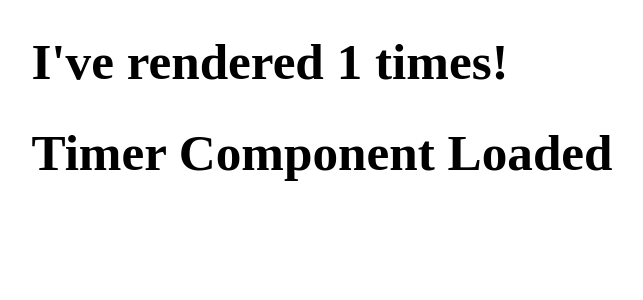
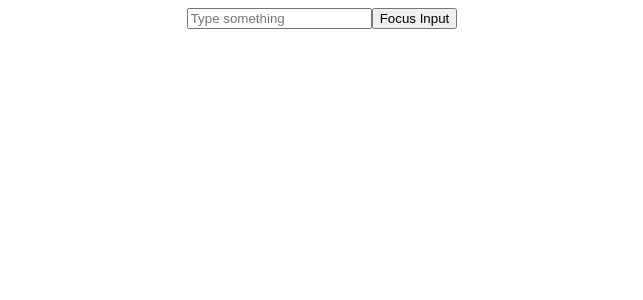
Before and after one commit to rohitware/react-skill-builder, a React (Vite) app: page / in a window 1280 px wide. Shown: the top 300 px of the page, without its empty margins (318-961 px from the left). Built offline with nearby package versions, Linux system fonts and the light colour scheme.

Commit message:
useRef Example

```diff
--- a/src/App.jsx
+++ b/src/App.jsx
@@ -9,6 +9,7 @@ import Form from "./useState/Form";
 import Users from "./UseEffect/Users";
 import Timer from "./UseEffect/Timer";
 import Interval from "./UseEffect/Interval";
+import Autofucus from "./UseRef/Focus";
 
 function App() {
   return (
@@ -22,8 +23,9 @@ function App() {
         {/* <Counter />
         <Form /> */}
         {/* <Users /> */}
-        <Timer />
-        <Interval />
+        {/* <Timer />
+        <Interval /> */}
+        <Autofucus />
       </div>
     </>
   );
--- /dev/null
+++ b/src/UseRef/Focus.jsx
@@ -0,0 +1,17 @@
+import React, { useRef } from "react";
+
+function Autofucus() {
+  const inputRef = useRef();
+  const handleFocus = () => {
+    inputRef.current = focus;
+  };
+
+  return (
+    <>
+      <input ref={inputRef} type="text" placeholder="Type something" />
+      <button onClick={handleFocus}>Focus Input</button>
+    </>
+  );
+}
+
+export default Autofucus;
```
